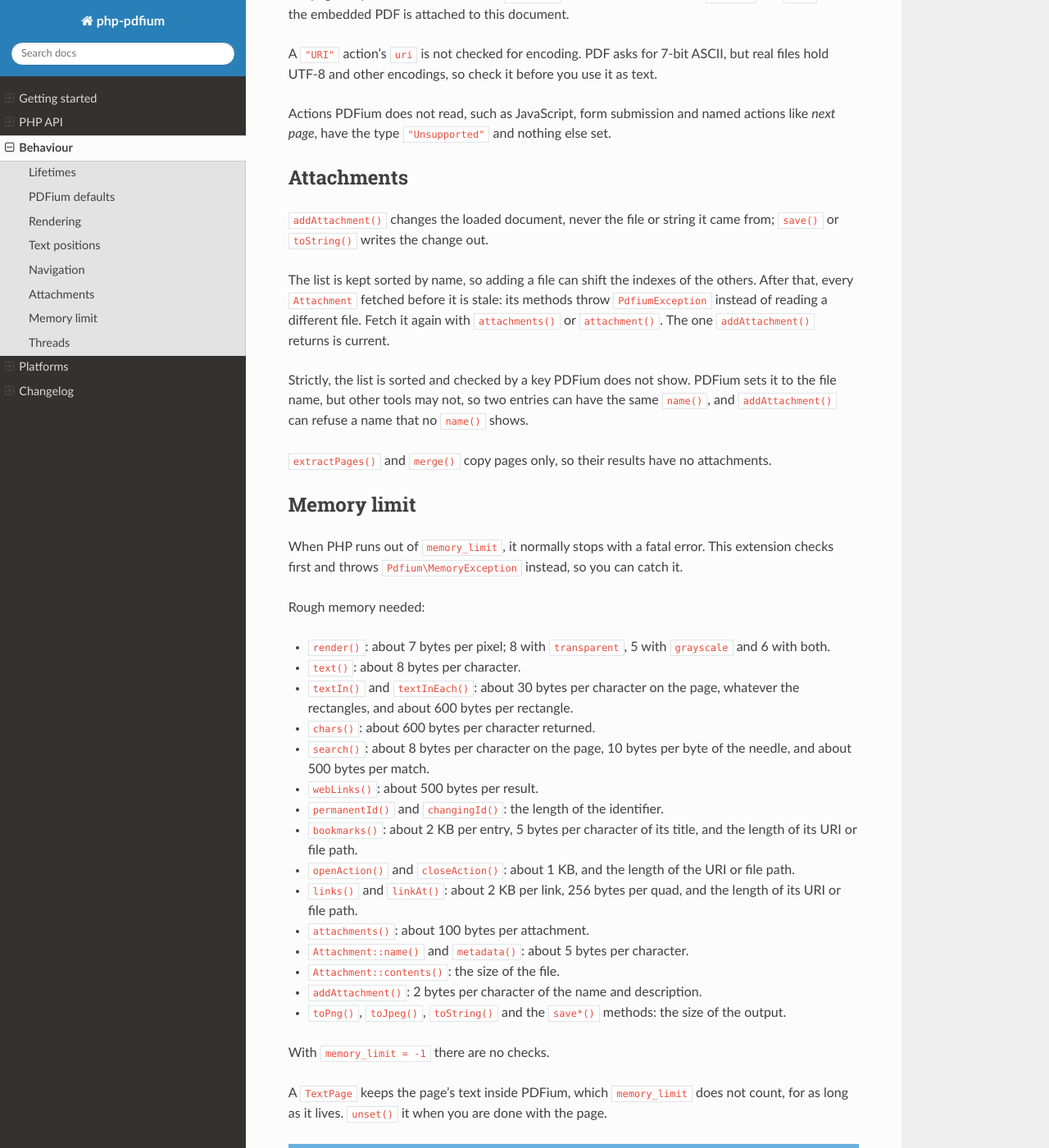
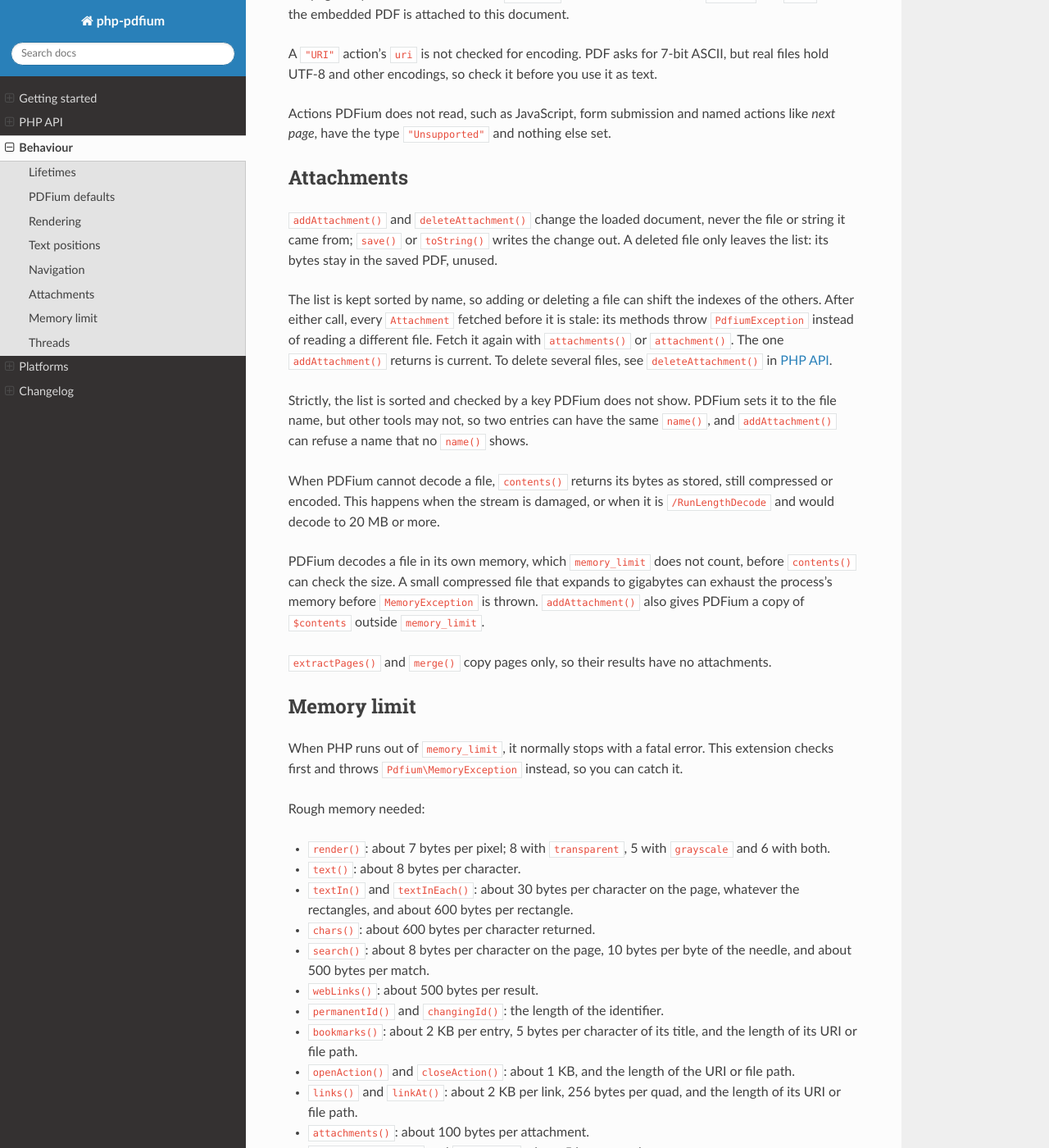
Before and after one commit to chaikivskyi/php-pdfium, a Sphinx documentation site: the page built from docs/behaviour.rst, in a window 1280 px wide and 1400 px high, scrolled down 4368 px. Shown: the whole window at 82% size. Built offline with Sphinx 7.4.7 and the Read the Docs theme 3.1.0, drawn with Linux system fonts in a browser that asks for light colours; cross-references to code outside the pages are shown as plain code; some of the changed text lies outside the part shown.

Commit message:
feat: Document::deleteAttachment(); an Attachment fetched before an add or delete throws instead of reading another file

```diff
--- a/docs/behaviour.rst
+++ b/docs/behaviour.rst
@@ -216,17 +216,28 @@ page*, have the type ``"Unsupported"`` and nothing else set.
 Attachments
 -----------
 
-``addAttachment()`` changes the loaded document, never the file or string it came from;
-``save()`` or ``toString()`` writes the change out.
+``addAttachment()`` and ``deleteAttachment()`` change the loaded document, never the file or
+string it came from; ``save()`` or ``toString()`` writes the change out. A deleted file only leaves
+the list: its bytes stay in the saved PDF, unused.
 
-The list is kept sorted by name, so adding a file can shift the indexes of the others. After
-that, every :php:class:`Attachment <Pdfium\\Attachment>` fetched before it is stale: its methods
-throw ``PdfiumException`` instead of reading a different file. Fetch it again with
-``attachments()`` or ``attachment()``. The one ``addAttachment()`` returns is current.
+The list is kept sorted by name, so adding or deleting a file can shift the indexes of the others.
+After either call, every :php:class:`Attachment <Pdfium\\Attachment>` fetched before it is stale:
+its methods throw ``PdfiumException`` instead of reading a different file. Fetch it again with
+``attachments()`` or ``attachment()``. The one ``addAttachment()`` returns is current. To delete
+several files, see ``deleteAttachment()`` in :doc:`php_api`.
 
 Strictly, the list is sorted and checked by a key PDFium does not show. PDFium sets it to the file
 name, but other tools may not, so two entries can have the same ``name()``, and ``addAttachment()``
 can refuse a name that no ``name()`` shows.
+
+When PDFium cannot decode a file, ``contents()`` returns its bytes as stored, still compressed or
+encoded. This happens when the stream is damaged, or when it is ``/RunLengthDecode`` and would
+decode to 20 MB or more.
+
+PDFium decodes a file in its own memory, which ``memory_limit`` does not count, before
+``contents()`` can check the size. A small compressed file that expands to gigabytes can exhaust
+the process's memory before ``MemoryException`` is thrown. ``addAttachment()`` also gives PDFium a
+copy of ``$contents`` outside ``memory_limit``.
 
 ``extractPages()`` and ``merge()`` copy pages only, so their results have no attachments.
 
@@ -258,7 +269,7 @@ Rough memory needed:
   URI or file path.
 - ``attachments()``: about 100 bytes per attachment.
 - ``Attachment::name()`` and ``metadata()``: about 5 bytes per character.
-- ``Attachment::contents()``: the size of the file.
+- ``Attachment::contents()``: the size of the file. See :ref:`attachments` for PDFium's own copy.
 - ``addAttachment()``: 2 bytes per character of the name and description.
 - ``toPng()``, ``toJpeg()``, ``toString()`` and the ``save*()`` methods: the size of the output.
 
--- a/docs/changelog.rst
+++ b/docs/changelog.rst
@@ -26,8 +26,8 @@ Features:
 - ``Document::attachmentCount()``, ``attachments()`` and ``attachment()`` list embedded files as
   ``Attachment`` objects with a name, contents and ``metadata()``, which gives the description,
   MIME type, relationship, dates and checksum.
-- ``Document::addAttachment()``: embed a file in the document, written out by ``save()`` and
-  ``toString()``.
+- ``Document::addAttachment()`` and ``deleteAttachment()``: embed a file in the document or remove
+  one, written out by ``save()`` and ``toString()``.
 
 v0.2.0 (2026-11-15)
 -------------------
--- a/docs/introduction.rst
+++ b/docs/introduction.rst
@@ -12,7 +12,7 @@ What it does
   and get every character with its position, font and colour.
 - Render pages, or part of a page, to PNG or JPEG at any DPI, in colour or gray, on white or
   transparent.
-- List, extract and add embedded files (attachments).
+- List, extract, add and delete embedded files (attachments).
 - Split, merge and save documents.
 
 It needs PHP 8.2 to 8.5, NTS or ZTS. No FFI and no ini settings are needed.
```
Also changed, not shown: docs/php_api.rst (+28 -4 lines), 5 other files.
